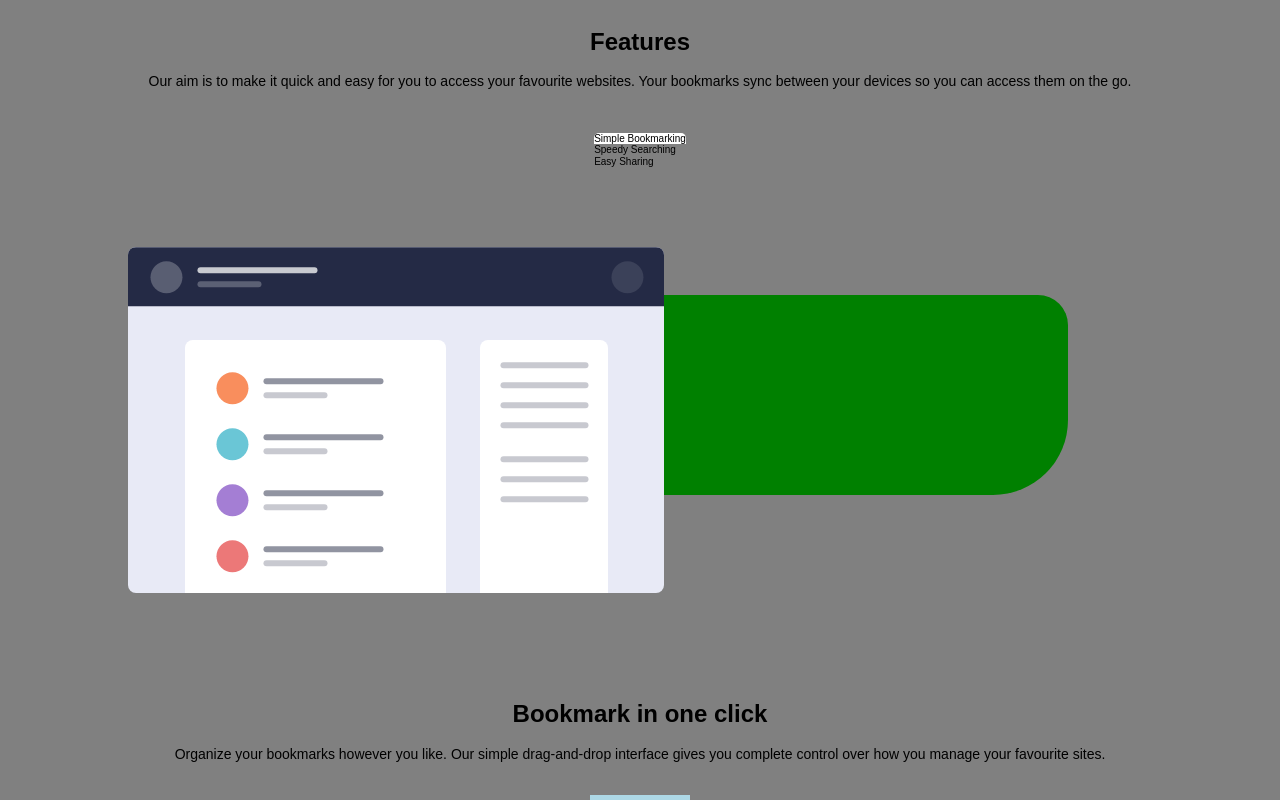
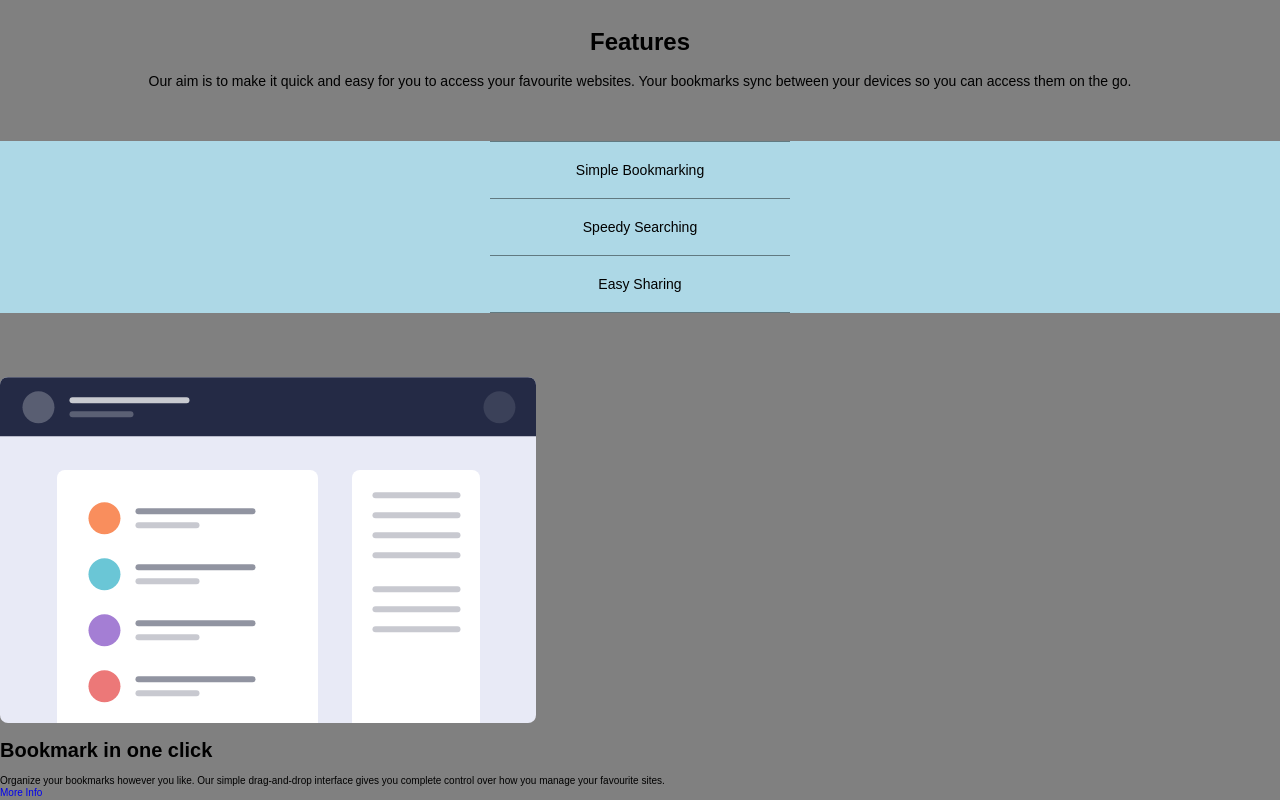
Before and after one commit to Tboss09/book-landing-page, a React (Create React App) app: page / in a window 1280 px wide. Shown: the part 1060-1860 px from the top of the page. Built offline with nearby package versions, Linux system fonts and the light colour scheme.

Commit message:
Just added the styles

```diff
--- a/src/components/Panel.js
+++ b/src/components/Panel.js
@@ -12,7 +12,6 @@ import PeopleInTabletImage from '../images/illustration-features-tab-3.svg'
 const Panel = () => {
     return (
         <>
-
             <Tabs className="features__tabs">
                 <TabList className="react__tabs">
                     <Tab className="react__tabs--tab">Simple Bookmarking</Tab>
--- a/src/scss/main.scss
+++ b/src/scss/main.scss
@@ -202,167 +202,45 @@ header {
         line-height: 2.4rem;
     }
 
-
-    &__tabs {
-        margin-top: 5vh;
-        @include flex(center, center);
-        flex-direction: column;
+}
 
 
 
-        .tabs {
-            margin-top: 5vh;
-            width: 100%;
+.features__tabs {
+    margin-top: 6vh;
+    width: 100%;
+}
+
+// ul.react__tabs
+.react__tabs {
+    background: lightblue;
+    margin-bottom: 8vh;
+    @include flex(center, center);
+    flex-direction: column;
+
+    &--tab {
+        &:nth-of-type(1) {
+            border-top: 1px solid rgba(0, 0, 0, 0.438);
         }
 
-        // &--text {
-        //     font-size: 1.6rem;
-        //     text-align: center;
-        //     line-height: 3.2rem;
-        //     padding-bottom: 4vh;
-        //     position: relative;
-        //     width: 85%;
-        //     margin: 0 auto;
+        padding: 20px 10px;
+        font-size: 1.4rem;
+        border-bottom: 1px solid rgba(0, 0, 0, 0.438);
+        width: 300px;
+        text-align: center;
+    }
 
-        //     &::before {
-        //         content: "";
-        //         // padding: px;
-        //         height: .5px;
-        //         width: 100%;
-        //         background: #000;
-        //         position: absolute;
-        //         top: -20%;
-        //         right: 0;
-        //         left: 0;
-        //     }
+    .react-tabs__tab--selected {
+        background: none;
+        border-color: rgba(0, 0, 0, 0.438);
+        border-radius: 0px;
 
-        //     &:nth-of-type(3) {
-        //         &::after {
-        //             content: "";
-        //             // padding: px;
-        //             height: .5px;
-        //             width: 100%;
-        //             background: #000;
-        //             position: absolute;
-        //             top: 70%;
-        //             right: 0;
-        //             left: 0;
-        //         }
-        //     }
 
-        //     .line {
-        //         background: #000;
-        //         width: 0px;
-        //         height: 2px;
-        //         position: absolute;
-        //         left: 50%;
-        //         margin-left: -70px;
-        //         transition: 0.3s width,
-        //             0.4s opacity;
-        //         top: 73%;
-        //         padding: 0;
-        //         opacity: 0;
+        &::after{
 
-        //         &.active {
-        //             width: 140px;
-        //             opacity: 1;
-        //             padding: 0;
-        //             transition: 0.4s width,
-        //                 0.3s opacity;
-        //         }
-        //     }
-        // }
+        }
     }
 }
-
-
-// Panels
-.panels {
-    width: 100%;
-    position: relative;
-    margin-top: 10vh;
-
-    .panel {
-        width: 80%;
-        margin: 0 auto;
-        // display: none;
-        position: relative;
-        margin-bottom: 10vh;
-
-
-        &__img {
-            margin-bottom: 13vh;
-        }
-
-        &::before {
-            position: absolute;
-            content: "";
-            top: 6vh;
-            background:green;
-            height: 200px;
-            width: 500px;
-            z-index: -10000;
-            right: 10.5vh;
-            border-top-right-radius: 30px;
-            border-bottom-right-radius: 75px;
-        }
-
-        &__text {
-            text-align: center;
-
-            &--header {
-                font-size: 2.4rem;
-            }
-
-            &--desc {
-                font-size: 1.4rem;
-                width: 96%;
-                margin: 0 auto;
-                line-height: 2.2rem;
-                padding-bottom: 5vh;
-            }
-
-            &--link {
-                background: lightblue;
-                margin-top: 20vh;
-                padding: 10px 20px;
-                font-size: 1.4rem;
-            }
-        }
-
-
-        // &:nth-of-type(2) {
-        //     &::before {
-        //         position: absolute;
-        //         content: "";
-        //         top: 10vh;
-        //         background: green;
-        //         height: 240px;
-        //         width: 397px;
-        //         z-index: -10000;
-        //         right: 14.5vh;
-        //         border-top-right-radius: 30px;
-        //         border-bottom-right-radius: 87px;
-        //     }
-        // }
-
-        // &:nth-of-type(3) {
-        //     &::before {
-        //         position: absolute;
-        //         content: "";
-        //         top: 11vh;
-        //         background: #000;
-        //         height: 238px;
-        //         width: 500px;
-        //         z-index: -10000;
-        //         right: 9.5vh;
-        //         border-top-right-radius: 30px;
-        //         border-bottom-right-radius: 87px;
-        //     }
-        // }
-    }
-}
-
 
 // Download Extension
 .main {
```
Also changed, not shown: 1 other file (tests, documents, lock files or other folders).
